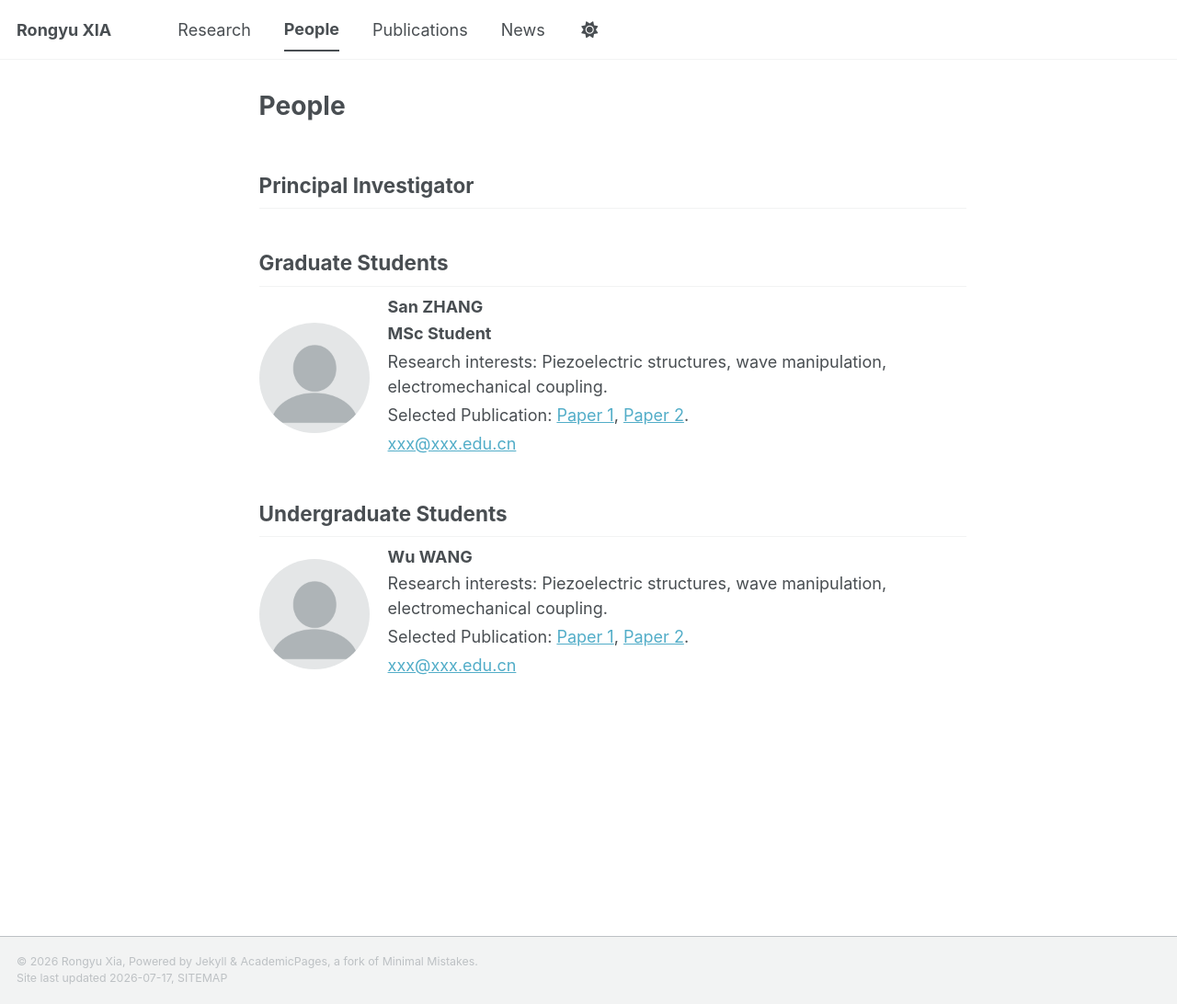
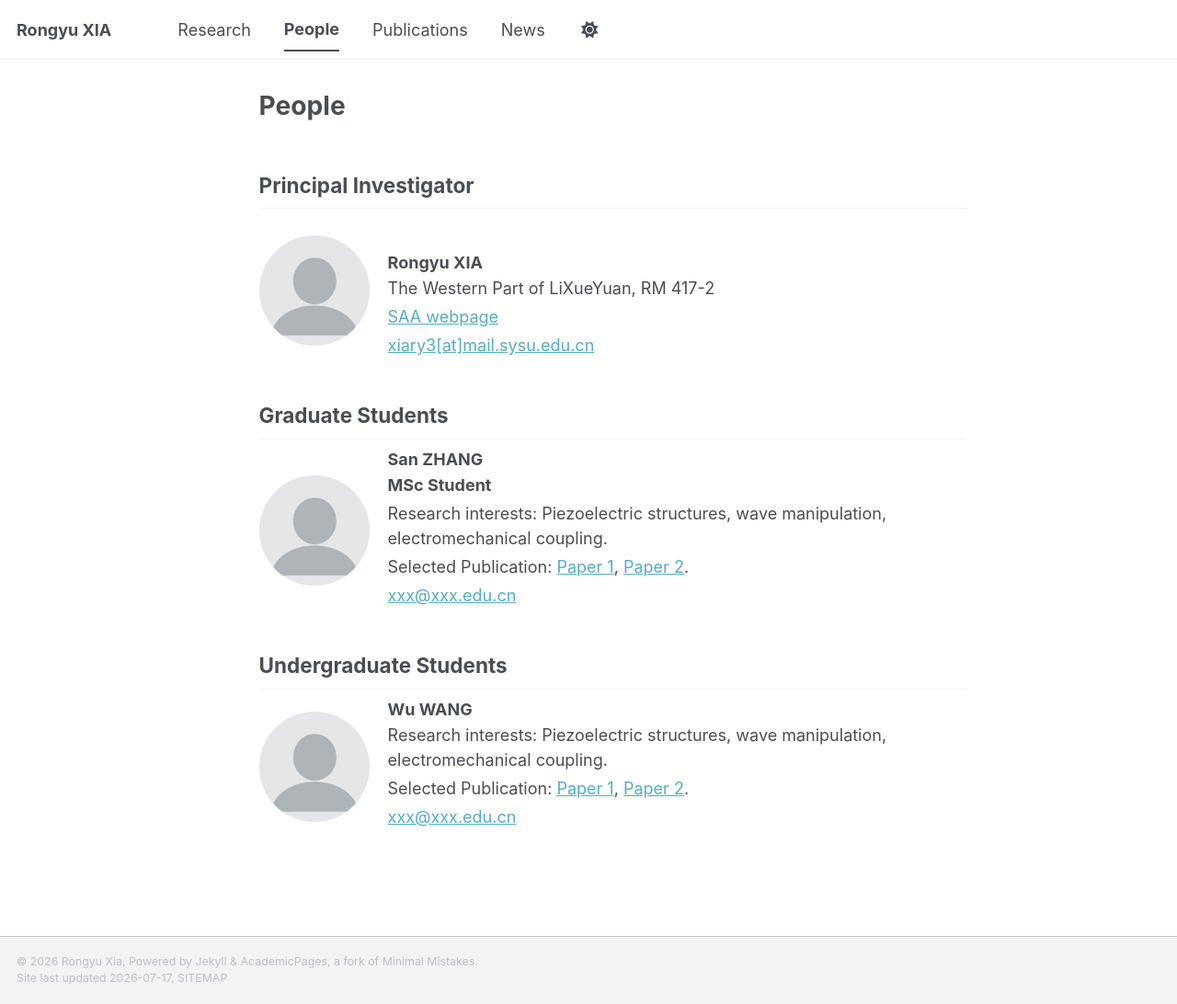
Before and after one commit to RongyuXia/rongyuxia.github.io, a Jekyll site: the page built from _pages/people.html, in a window 1280 px wide and 1092 px high. Shown: the whole window at 92% size. Built offline with Jekyll 4.4.1, drawn with Linux system fonts in a browser that asks for light colours; a style sheet for code colours, icons or effects is not loaded.

Commit message:
Update people.html

```diff
--- a/_pages/people.html
+++ b/_pages/people.html
@@ -6,7 +6,7 @@ author_profile: false
 classes: wide
 ---
 <h2>Principal Investigator</h2>
-<!-- <div style="display:flex; align-items:center; gap:20px; margin-bottom:30px;">
+<div style="display:flex; align-items:center; gap:20px; margin-bottom:30px;">
   <img src="/images/profile.png"
        style="
        width:120px;
@@ -31,7 +31,7 @@ classes: wide
       </a>
     </p>
   </div>
-</div> -->
+</div>
 
 
 <h2>Graduate Students</h2>
```
